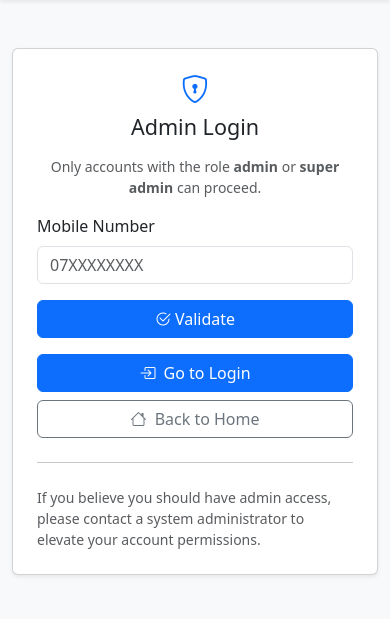
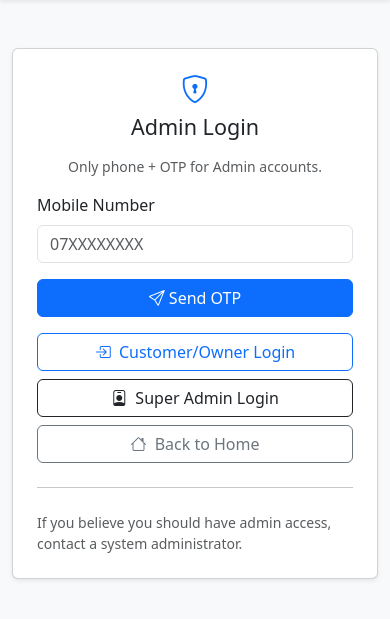
Before and after one commit to ChinthakaSandaruwan/rentallanka, a PHP site: page /rentallanka/admin/auth/admin_login.php in a window 390 px wide. Shown: the part 57-676 px from the top of the page. Run offline with PHP 8.4, Linux system fonts and the light colour scheme.

Commit message:
fix admin login otp and mobile and validate

```diff
--- a/admin/auth/admin_login.php
+++ b/admin/auth/admin_login.php
@@ -10,42 +10,123 @@ if ($loggedIn && ($role === 'admin' || $isSuper)) {
     exit;
 }
 
+// Helpers
+function admin_normalize_phone_07(string $phone): string {
+    $p = preg_replace('/\D+/', '', $phone);
+    if (preg_match('/^0[7][01245678][0-9]{7}$/', $p)) {
+        return $p;
+    }
+    return '';
+}
+function admin_to_e164(string $phone07): string { return '+94' . substr($phone07, 1); }
+
+$stage = $_SESSION['admin_otp_stage'] ?? 'request';
 $err = '';
 $ok = '';
+
 if (($_SERVER['REQUEST_METHOD'] ?? '') === 'POST') {
-    $phone = trim((string)($_POST['phone'] ?? ''));
-    if ($phone === '' || !preg_match('/^0[7][01245678][0-9]{7}$/', $phone)) {
+    $action = $_POST['action'] ?? 'request';
+    if ($action === 'request') {
+        $phone_in = trim((string)($_POST['phone'] ?? ''));
+        $phone07 = admin_normalize_phone_07($phone_in);
+        if ($phone07 === '') {
             $err = 'Enter a valid mobile number in 07XXXXXXXX format.';
+            $stage = 'request';
         } else {
-        try {
-            // Check whether the number belongs to an admin or super admin (informational only)
-            $is_admin = false; $is_super = false;
-            $st = db()->prepare('SELECT role FROM users WHERE phone=? LIMIT 1');
-            if ($st) {
-                $st->bind_param('s', $phone);
+            // Disallow super admins here
+            $sa = db()->prepare('SELECT super_admin_id FROM super_admins WHERE phone = ? LIMIT 1');
+            if ($sa) {
+                $sa->bind_param('s', $phone07);
+                $sa->execute();
+                $sr = $sa->get_result()->fetch_assoc();
+                $sa->close();
+                if ($sr) {
+                    $err = 'This number is registered as Super Admin. Please use the Super Admin login page.';
+                    $stage = 'request';
+                }
+            }
+            if ($err === '') {
+                // Must be an active admin in users table
+                $st = db()->prepare('SELECT user_id, role, status FROM users WHERE phone = ? LIMIT 1');
+                $st->bind_param('s', $phone07);
                 $st->execute();
                 $u = $st->get_result()->fetch_assoc();
                 $st->close();
-                if ($u && ($u['role'] ?? '') === 'admin') { $is_admin = true; }
+                if (!$u || (string)($u['role'] ?? '') !== 'admin') {
+                    $err = 'This number is not associated with an admin account.';
+                    $stage = 'request';
+                } elseif (isset($u['status']) && (string)$u['status'] !== 'active') {
+                    $err = 'Admin account is not active.';
+                    $stage = 'request';
+                } else {
+                    $uid = (int)$u['user_id'];
+                    $otp = str_pad((string)random_int(0, 999999), 6, '0', STR_PAD_LEFT);
+                    $expires = (new DateTime('+5 minutes'))->format('Y-m-d H:i:s');
+                    $ins = db()->prepare('INSERT INTO user_otps (user_id, otp_code, expires_at, is_verified) VALUES (?, ?, ?, 0)');
+                    $ins->bind_param('iss', $uid, $otp, $expires);
+                    $ins->execute();
+                    $ins->close();
+                    $_SESSION['admin_otp_stage'] = 'verify';
+                    $_SESSION['admin_otp_user_id'] = $uid;
+                    $_SESSION['admin_otp_phone'] = $phone07;
+                    $sms = 'Your admin OTP is ' . $otp . '. It expires in 5 minutes.';
+                    smslenz_send_sms(admin_to_e164($phone07), $sms);
+                    $ok = 'OTP sent to ' . $phone07;
+                    $stage = 'verify';
                 }
-            $sa = db()->prepare('SELECT super_admin_id FROM super_admins WHERE phone=? LIMIT 1');
-            if ($sa) {
-                $sa->bind_param('s', $phone);
-                $sa->execute();
-                $sr = $sa->get_result()->fetch_assoc();
-                $sa->close();
-                if ($sr) { $is_super = true; }
             }
-            if ($is_super) {
-                $ok = 'This number is registered as Super Admin. Please use the Super Admin login page.';
-            } elseif ($is_admin) {
-                $ok = 'This number belongs to an Admin account. Use appropriate admin credentials to continue.';
+        }
+    } elseif ($action === 'verify') {
+        $code = trim((string)($_POST['otp'] ?? ''));
+        if (!preg_match('/^\d{6}$/', $code)) {
+            $err = 'Invalid OTP';
+            $stage = 'verify';
         } else {
+            $uid = (int)($_SESSION['admin_otp_user_id'] ?? 0);
+            if ($uid <= 0) {
+                $err = 'Session expired. Please try again.';
+                $stage = 'request';
+                unset($_SESSION['admin_otp_stage'], $_SESSION['admin_otp_user_id'], $_SESSION['admin_otp_phone']);
+            } else {
+                $stmt = db()->prepare('SELECT o.otp_id, u.user_id, u.role, u.status FROM user_otps o JOIN users u ON u.user_id = o.user_id WHERE o.user_id = ? AND o.otp_code = ? AND o.is_verified = 0 AND o.expires_at >= NOW() ORDER BY o.created_at DESC LIMIT 1');
+                $stmt->bind_param('is', $uid, $code);
+                $stmt->execute();
+                $res = $stmt->get_result();
+                $row = $res->fetch_assoc();
+                $stmt->close();
+                if (!$row) {
+                    $err = 'OTP is invalid or expired';
+                    $stage = 'verify';
+                } elseif ((string)($row['role'] ?? '') !== 'admin') {
                     $err = 'This number is not associated with an admin account.';
+                    $stage = 'request';
+                    unset($_SESSION['admin_otp_stage'], $_SESSION['admin_otp_user_id'], $_SESSION['admin_otp_phone']);
+                } elseif (isset($row['status']) && (string)$row['status'] !== 'active') {
+                    $err = 'Admin account is not active.';
+                    $stage = 'request';
+                    unset($_SESSION['admin_otp_stage'], $_SESSION['admin_otp_user_id'], $_SESSION['admin_otp_phone']);
+                } else {
+                    $otp_id = (int)$row['otp_id'];
+                    $up = db()->prepare('UPDATE user_otps SET is_verified = 1 WHERE otp_id = ?');
+                    $up->bind_param('i', $otp_id);
+                    $up->execute();
+                    $up->close();
+                    $_SESSION['user'] = [
+                        'user_id' => (int)$row['user_id'],
+                        'phone' => (string)($_SESSION['admin_otp_phone'] ?? ''),
+                        'role' => 'admin',
+                    ];
+                    $_SESSION['loggedin'] = true;
+                    $_SESSION['role'] = 'admin';
+                    unset($_SESSION['admin_otp_stage'], $_SESSION['admin_otp_user_id'], $_SESSION['admin_otp_phone']);
+                    header('Location: ' . rtrim($base_url, '/') . '/admin/index.php');
+                    exit;
                 }
-        } catch (Throwable $e) {
-            $err = 'Validation failed. Please try again.';
             }
+        }
+    } elseif ($action === 'reset') {
+        unset($_SESSION['admin_otp_stage'], $_SESSION['admin_otp_user_id'], $_SESSION['admin_otp_phone']);
+        $stage = 'request';
     }
 }
 ?>
@@ -68,36 +149,57 @@ if (($_SERVER['REQUEST_METHOD'] ?? '') === 'POST') {
               <i class="bi bi-shield-lock display-6 text-primary"></i>
               <h1 class="h4 mt-2 mb-0">Admin Login</h1>
             </div>
-            <p class="text-muted small mb-3 text-center">
-              Only accounts with the role <strong>admin</strong> or <strong>super admin</strong> can proceed.
-            </p>
+            <p class="text-muted small mb-3 text-center">Only phone + OTP for Admin accounts.</p>
             <?php if ($err): ?>
               <div class="alert alert-danger" role="alert"><?= htmlspecialchars($err) ?></div>
-            <?php elseif ($ok): ?>
-              <div class="alert alert-info" role="alert"><?= htmlspecialchars($ok) ?></div>
             <?php endif; ?>
+            <?php if ($ok): ?>
+              <div class="alert alert-success" role="alert"><?= htmlspecialchars($ok) ?></div>
+            <?php endif; ?>
+
+            <?php if ($stage === 'request'): ?>
               <form method="post" class="needs-validation mb-3" novalidate>
                 <div class="mb-3">
                   <label for="admin_phone" class="form-label">Mobile Number</label>
-                <input type="text" id="admin_phone" name="phone" class="form-control" placeholder="07XXXXXXXX" inputmode="tel" pattern="^0[7][01245678][0-9]{7}$" minlength="10" maxlength="10" required>
+                  <input type="text" id="admin_phone" name="phone" class="form-control" placeholder="07XXXXXXXX" inputmode="tel" pattern="^[0]{1}[7]{1}[01245678]{1}[0-9]{7}$" minlength="10" maxlength="10" required>
                   <div class="invalid-feedback">Enter a valid number like 07XXXXXXXX.</div>
                 </div>
+                <input type="hidden" name="action" value="request" />
                 <div class="d-grid gap-2">
-                <button type="submit" class="btn btn-primary"><i class="bi bi-check2-circle me-1"></i>Validate</button>
+                  <button type="submit" class="btn btn-primary"><i class="bi bi-send me-1"></i>Send OTP</button>
                 </div>
               </form>
+            <?php else: ?>
+              <form method="post" class="needs-validation mb-3" novalidate>
+                <div class="mb-3">
+                  <label for="admin_otp" class="form-label">Enter OTP</label>
+                  <input type="text" id="admin_otp" name="otp" class="form-control" placeholder="6-digit code" inputmode="numeric" pattern="\d{6}" minlength="6" maxlength="6" required>
+                  <div class="invalid-feedback">Enter the 6-digit code.</div>
+                </div>
+                <input type="hidden" name="action" value="verify" />
                 <div class="d-grid gap-2">
-              <a class="btn btn-primary" href="<?= $base_url ?>/auth/login.php">
-                <i class="bi bi-box-arrow-in-right me-1"></i> Go to Login
+                  <button type="submit" class="btn btn-primary"><i class="bi bi-check2-circle me-1"></i>Verify & Login</button>
+                </div>
+              </form>
+              <form method="post" class="mb-3">
+                <input type="hidden" name="action" value="reset" />
+                <button type="submit" class="btn btn-outline-secondary w-100"><i class="bi bi-telephone me-1"></i>Use different number</button>
+              </form>
+            <?php endif; ?>
+
+            <div class="d-grid gap-2">
+              <a class="btn btn-outline-primary" href="<?= $base_url ?>/auth/login.php">
+                <i class="bi bi-box-arrow-in-right me-1"></i> Customer/Owner Login
+              </a>
+              <a class="btn btn-outline-dark" href="<?= $base_url ?>/superAdmin/auth/super_admin_login.php">
+                <i class="bi bi-person-badge me-1"></i> Super Admin Login
               </a>
               <a class="btn btn-outline-secondary" href="<?= $base_url ?>/">
                 <i class="bi bi-house me-1"></i> Back to Home
               </a>
             </div>
             <hr class="my-4">
-            <div class="small text-muted">
-              If you believe you should have admin access, please contact a system administrator to elevate your account permissions.
-            </div>
+            <div class="small text-muted">If you believe you should have admin access, contact a system administrator.</div>
           </div>
         </div>
       </div>
```
Also changed, not shown: 1 other file. Lines whose indentation alone changed are shown as unchanged.
